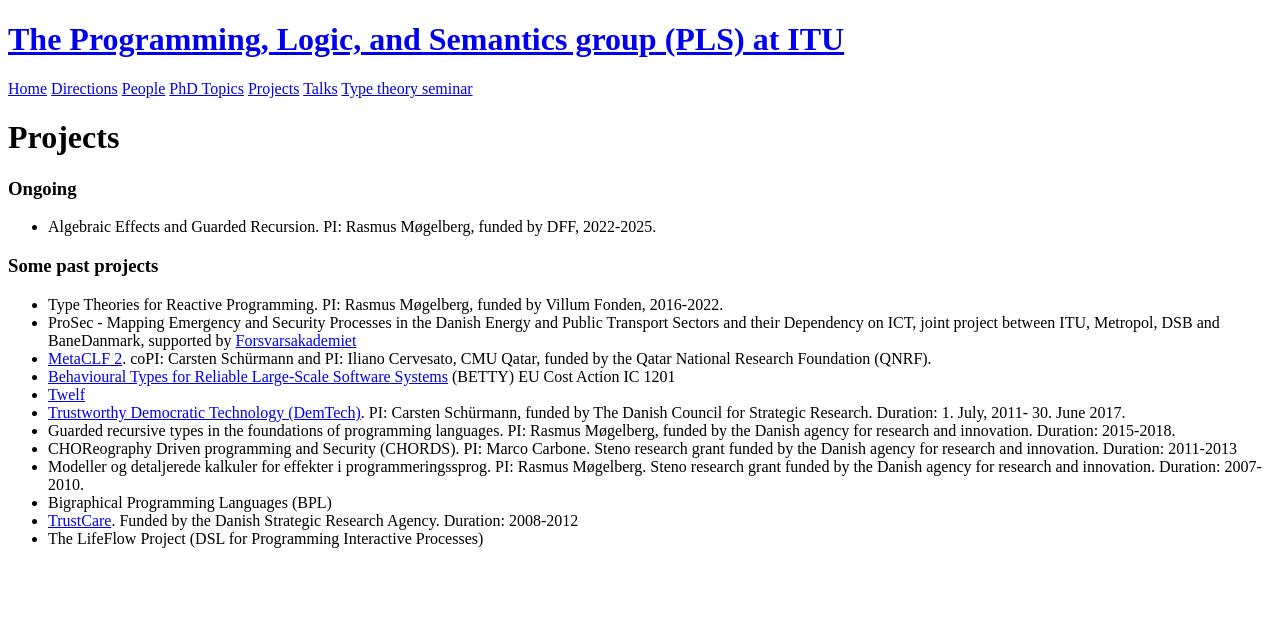
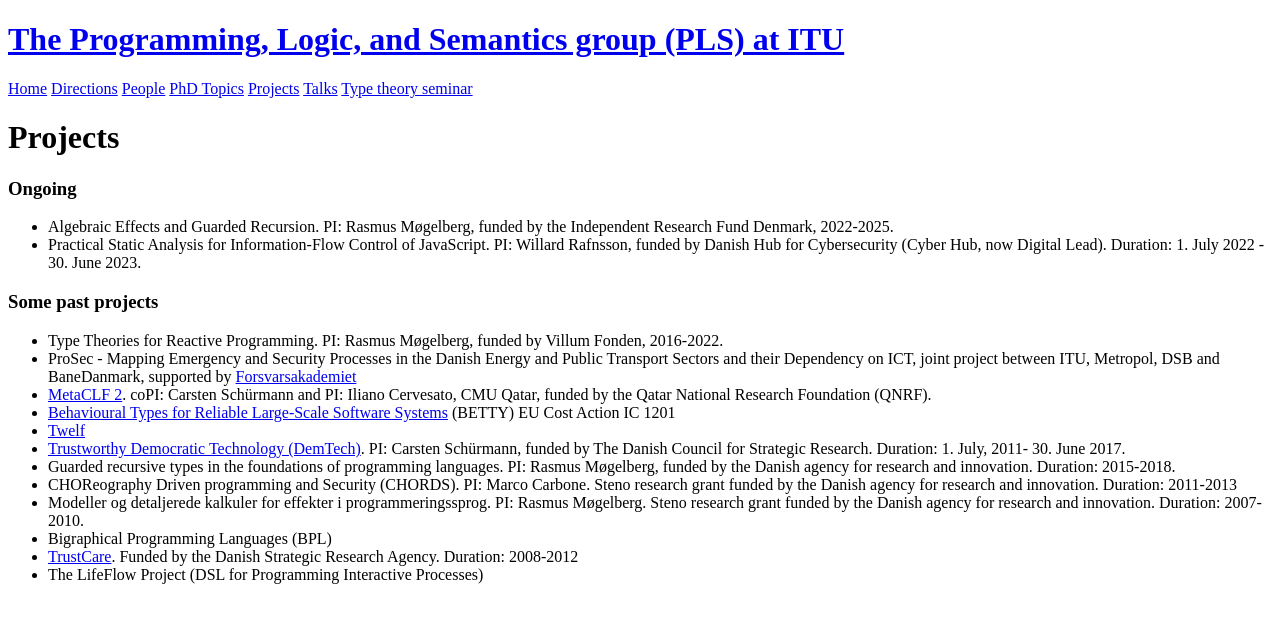
Before and after one commit to rmogelberg/pls.itu.dk, a Jekyll site: the page built from Projects.md, in a window 1280 px wide. Shown: the top 623 px of the page. Built offline with Jekyll 4.4.1, drawn with Linux system fonts in a browser that asks for light colours.

Commit message:
Added Willard project

```diff
--- a/Projects.md
+++ b/Projects.md
@@ -5,7 +5,8 @@ title: Projects
 
 ### Ongoing
 
--  Algebraic Effects and Guarded Recursion. PI: Rasmus Møgelberg, funded by DFF, 2022-2025.
+-  Algebraic Effects and Guarded Recursion. PI: Rasmus Møgelberg, funded by the Independent Research Fund Denmark, 2022-2025.
+-  Practical Static Analysis for Information-Flow Control of JavaScript. PI: Willard Rafnsson, funded by Danish Hub for Cybersecurity (Cyber Hub, now Digital Lead). Duration: 1. July 2022 - 30. June 2023.
 
 ### Some past projects
 
```
Also changed, not shown: index.md (+1 -0 lines).
